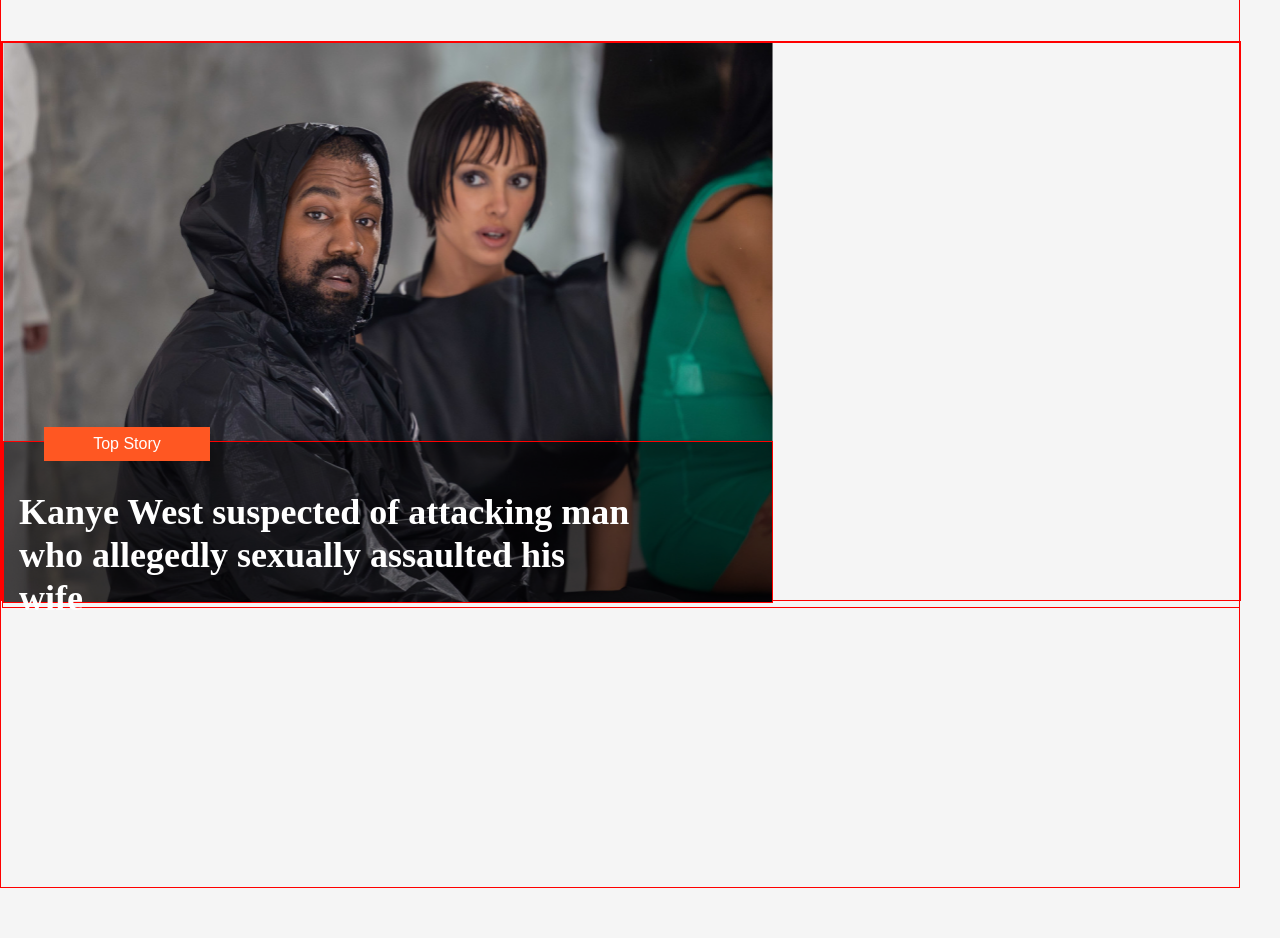
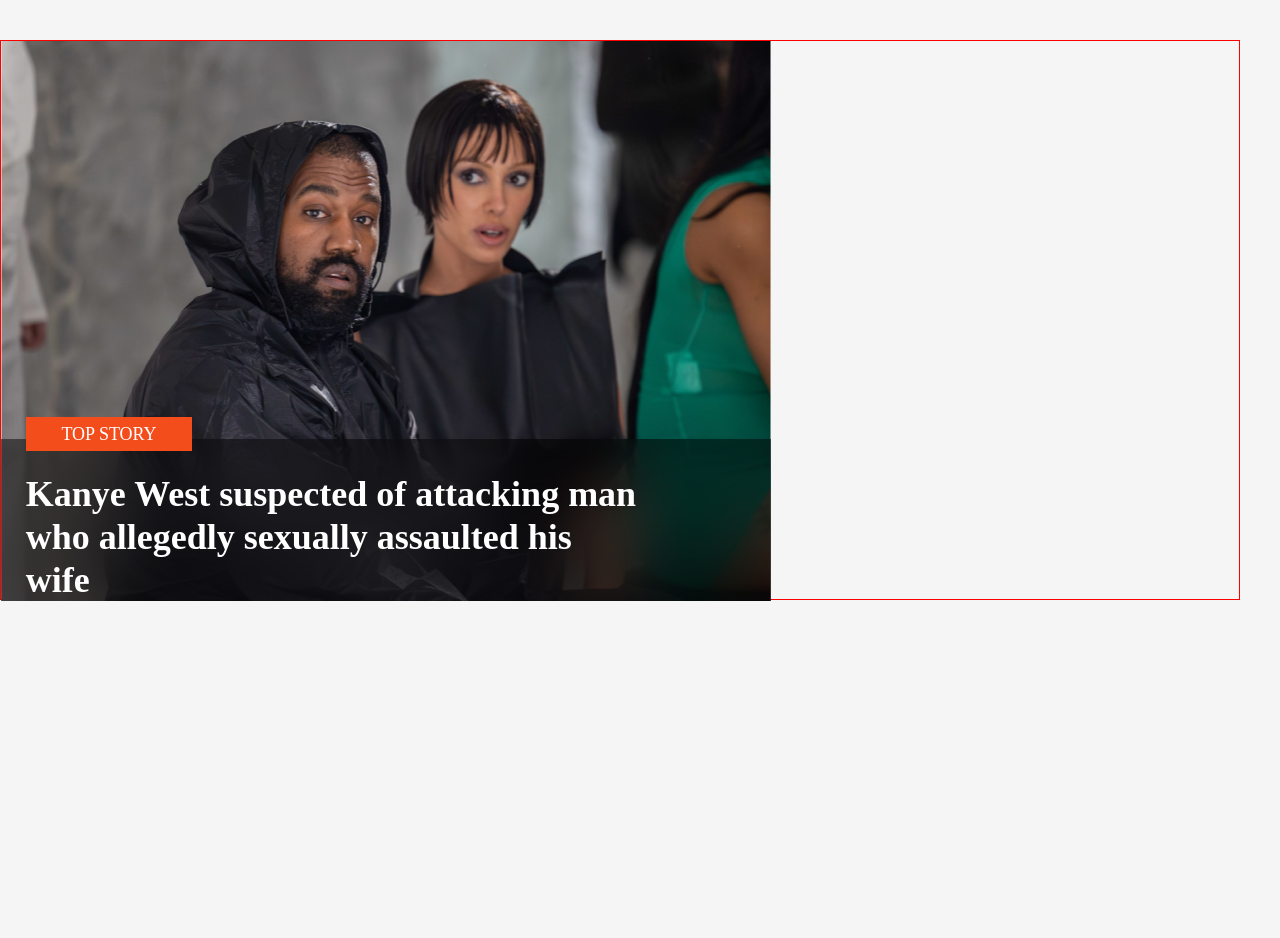
Before and after one commit to GuyGabriell/jambaze-page, a plain HTML site: page index.html in a window 1280 px wide. Shown: the part 262-1200 px from the top of the page. Drawn offline with Linux system fonts and the light colour scheme; a web font is replaced by a local one.

Commit message:
progress

```diff
--- a/index.html
+++ b/index.html
@@ -55,12 +55,12 @@
 
     <div class="hot-stories-container">
       <div class="header"><h1>Hot Stories</h1></div>
-       <div class="main-content">
+       <div class="main-article-content">
               <!-- Left section: Main article -->
               <div class="main-article">
                 <img src="images/img.png" alt="Main Article Image" />
                 <div class="overlay">
-                  <div class="tag">Top Story</div>
+                  <div class="tag"><p>top story</p></div>
                   <h2>
                     Kanye West suspected of attacking man <br>who allegedly sexually
                     assaulted his <br>wife
--- a/styles-css/styles.css
+++ b/styles-css/styles.css
@@ -53,7 +53,6 @@ body {
 
 /* Navbar-menu-secction */
 
-
 /*hot-stories-section*/
 .hot-stories-container {
   width: 1240px;
@@ -62,16 +61,13 @@ body {
   left: 100px;
   gap: 100px;
   margin-bottom: 50px;
-  border: 1px solid #ff0000;
 }
-
 
 .header {
   width: 1240px;
   height: 104px;
   gap: 48px;
   margin-bottom: 48px;
-  border: 1px solid #ff0000;
 }
 
 .header h1 {
@@ -81,16 +77,14 @@ body {
   font-size: 86px;
   line-height: 93.57px;
   font-family: Archivo;
-
 }
 
-
 /* Left section for main article */
-.main-content {
+.main-article-content {
   width: 1240px;
   height: 560px;
   gap: 32px;
-  margin-bottom: 100px;
+  margin-bottom: 48px;
   border: 1px solid red;
 }
 .main-article img {
@@ -102,11 +96,9 @@ body {
   flex: 1;
   margin: auto;
   position: relative;
-  border: 1px solid red;
 }
 
 .main-article .overlay {
-  border: 1px solid red;
   width: 770px;
   height: 162.4px;
   top: 397.6px;
@@ -114,12 +106,14 @@ body {
   bottom: 0;
   left: 0;
   right: 0;
-  padding: 15px;
   color: #ffffff;
   background-color: #00000077;
+  backdrop-filter: blur(32px)
+
 }
 
-.main-article .overlay h1 {
+.main-article .overlay h2 {
+  font-family: "clash display";
   width: 711.63px;
   height: 121.33px;
   top: 420px;
@@ -127,28 +121,35 @@ body {
 }
 
 h2 {
-   font-family: Clash Display;
+  font-family: "Clash Display";
   color: #ffffff;
   font-size: 36px;
-  font-weight: bold 600;
+  font-weight: 600;
   line-height: 43.2px;
   text-align: left;
-  text-underline-position: from-font;
-  text-decoration: uppercase;
-
+  margin-left: 24.81px;
 }
-
 
 /* Tag */
 .tag {
-  background: #ff5722;
+  background: #f34d1b;
   width: 166.42px;
   height: 34px;
-  top: -30px;
+  top: -22px;
   left: 24.81px;
   padding: 8px 16px;
   text-align: center;
-  line-height: 17px;
-  gap: px;
+  line-height: 18px;
+  gap: 10px;
   position: relative;
 }
+
+.tag p {
+  font-family: "Josefin Sans";
+  font-weight: 500;
+  font-size: 18px;
+  color: #ffffff;
+  text-align: center;
+  line-height: 18px;
+  text-transform: uppercase;
+}
```
